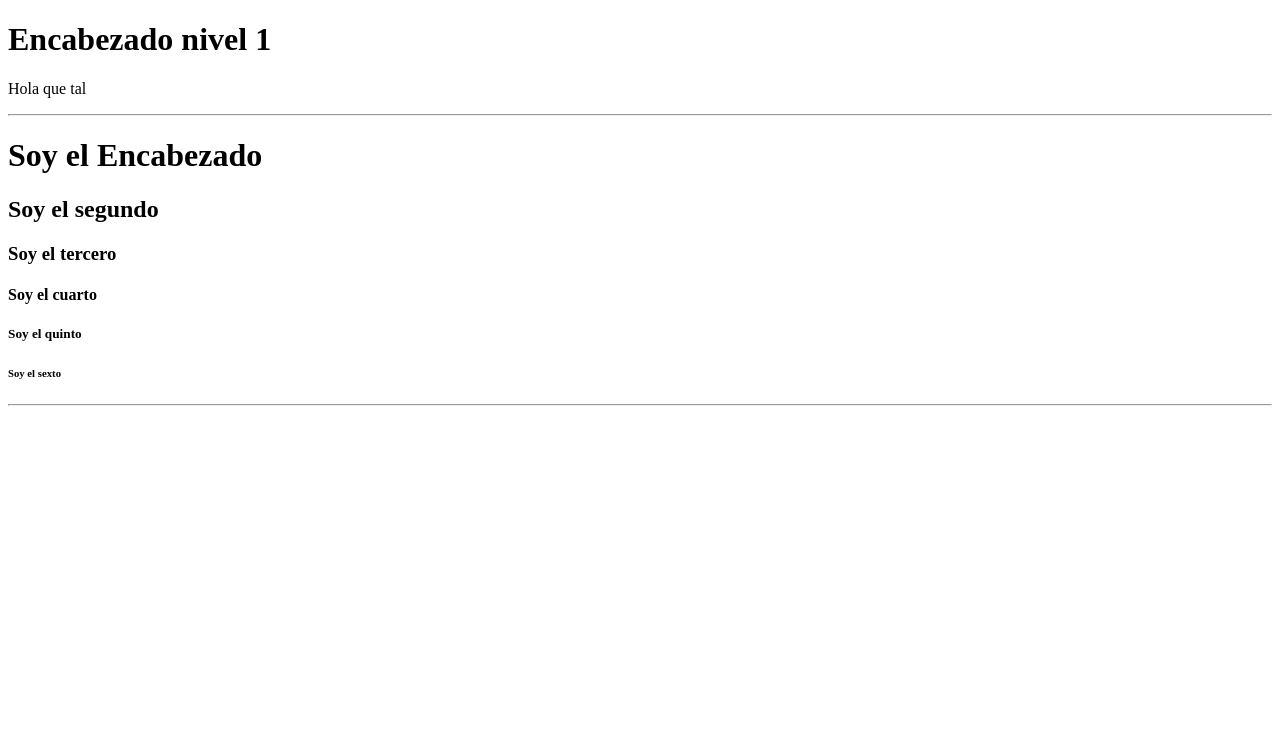
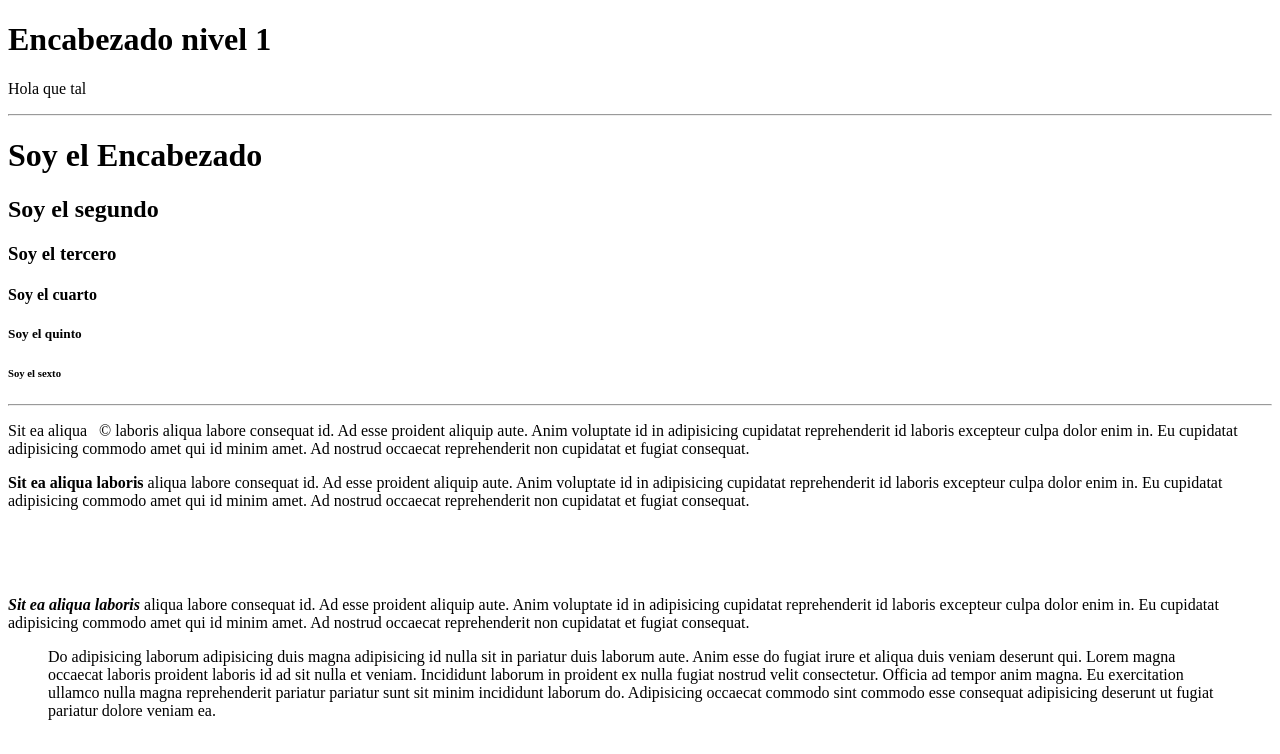
Before and after one commit to hectorpuga/Curso-de-html, a plain HTML site: page index.html in a window 1280 px wide. Drawn offline with Linux system fonts and the light colour scheme.

Commit message:
Seccion 3 : Finalizada

```diff
--- a/index.html
+++ b/index.html
@@ -21,6 +21,22 @@
     <h6>Soy el sexto</h6>
 
     <hr/>
+    <p>
+        Sit ea aliqua &nbsp; &copy; laboris aliqua labore consequat id. Ad esse proident aliquip aute. Anim voluptate id in adipisicing cupidatat reprehenderit id laboris excepteur culpa dolor enim in. Eu cupidatat adipisicing commodo amet qui id minim amet. Ad nostrud occaecat reprehenderit non cupidatat et fugiat consequat.
+    </p>
+    <p>
+       <strong> Sit ea aliqua laboris</strong> aliqua labore consequat id. Ad esse proident aliquip aute. Anim voluptate id in adipisicing cupidatat reprehenderit id laboris excepteur culpa dolor enim in. Eu cupidatat adipisicing commodo amet qui id minim amet. Ad nostrud occaecat reprehenderit non cupidatat et fugiat consequat.
+    </p>
+    <br>
+    <br>
+    <br>
+    <p>
+        <strong><em>Sit ea aliqua laboris</em></strong> aliqua labore consequat id. Ad esse proident aliquip aute. Anim voluptate id in adipisicing cupidatat reprehenderit id laboris excepteur culpa dolor enim in. Eu cupidatat adipisicing commodo amet qui id minim amet. Ad nostrud occaecat reprehenderit non cupidatat et fugiat consequat.
+    </p>
+
+    <blockquote>
+        Do adipisicing laborum adipisicing duis magna adipisicing id nulla sit in pariatur duis laborum aute. Anim esse do fugiat irure et aliqua duis veniam deserunt qui. Lorem magna occaecat laboris proident laboris id ad sit nulla et veniam. Incididunt laborum in proident ex nulla fugiat nostrud velit consectetur. Officia ad tempor anim magna. Eu exercitation ullamco nulla magna reprehenderit pariatur pariatur sunt sit minim incididunt laborum do. Adipisicing occaecat commodo sint commodo esse consequat adipisicing deserunt ut fugiat pariatur dolore veniam ea.
+    </blockquote>
 
 </body>
 
```
